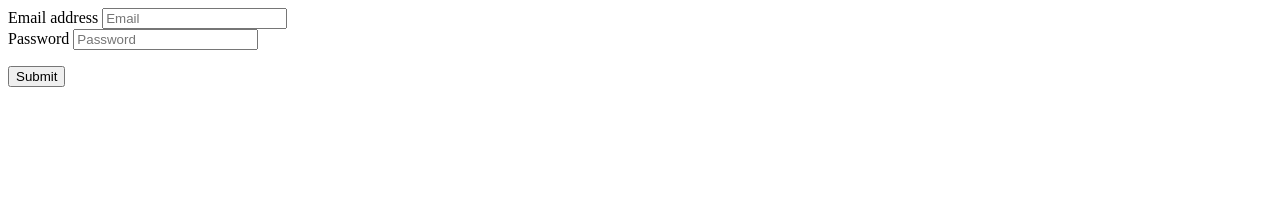
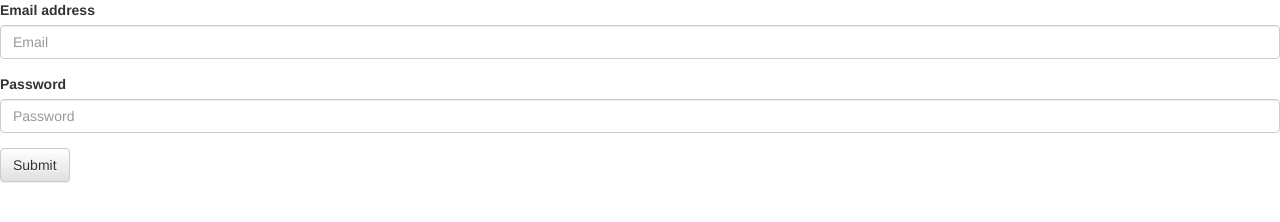
Before and after one commit to ksobnath/ksobnath.github.io, a plain HTML site: page bitcoin/explorer/index.html in a window 1280 px wide. Drawn offline with nearby package versions, Linux system fonts and the light colour scheme; files that its build step writes are made by us from their sources.

Commit message:
Update index.html

```diff
--- a/bitcoin/explorer/index.html
+++ b/bitcoin/explorer/index.html
@@ -1,4 +1,8 @@
+<html>
 <head>
+  <link rel="stylesheet" href="https://maxcdn.bootstrapcdn.com/bootstrap/3.3.7/css/bootstrap.min.css" integrity="sha384-BVYiiSIFeK1dGmJRAkycuHAHRg32OmUcww7on3RYdg4Va+PmSTsz/K68vbdEjh4u" crossorigin="anonymous">
+    <link rel="stylesheet" href="https://maxcdn.bootstrapcdn.com/bootstrap/3.3.7/css/bootstrap-theme.min.css" integrity="sha384-rHyoN1iRsVXV4nD0JutlnGaslCJuC7uwjduW9SVrLvRYooPp2bWYgmgJQIXwl/Sp" crossorigin="anonymous">
+    <link rel="stylesheet"    		media="all"		type="text/css" 	href="../bitcoin/explorer/style.css"   />
 </head>
 <body>
 
@@ -15,3 +19,4 @@
   <button type="submit" class="btn btn-default">Submit</button>
 
 </body>
+</html>
```
